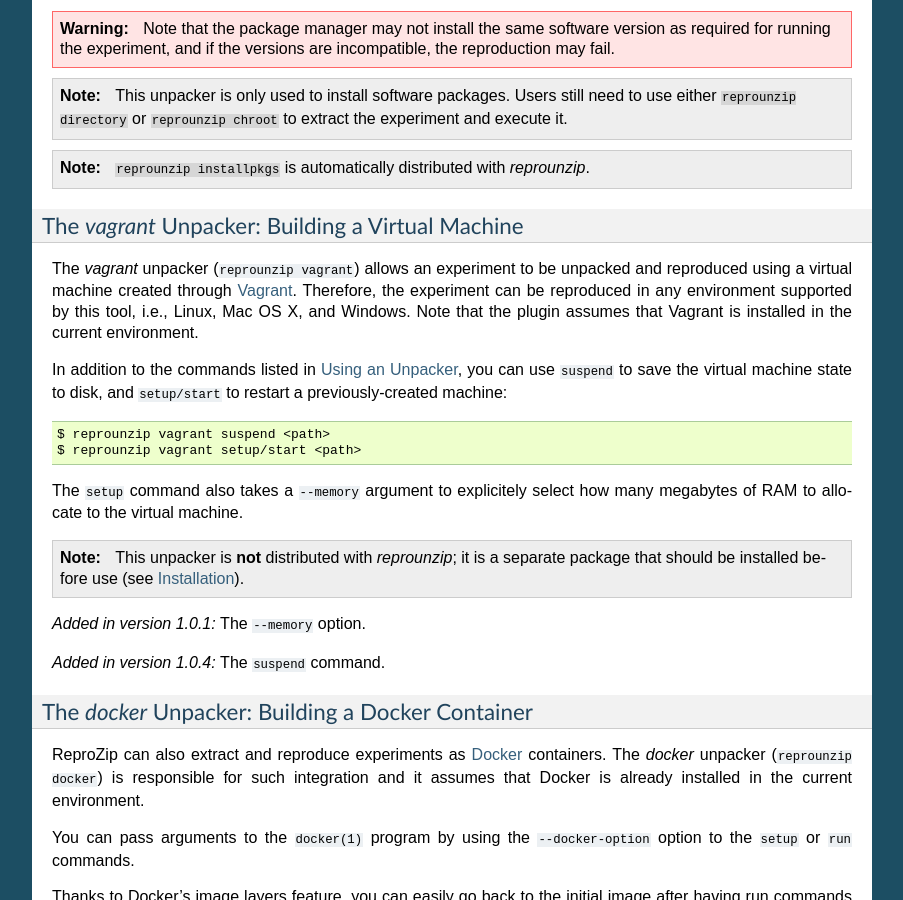
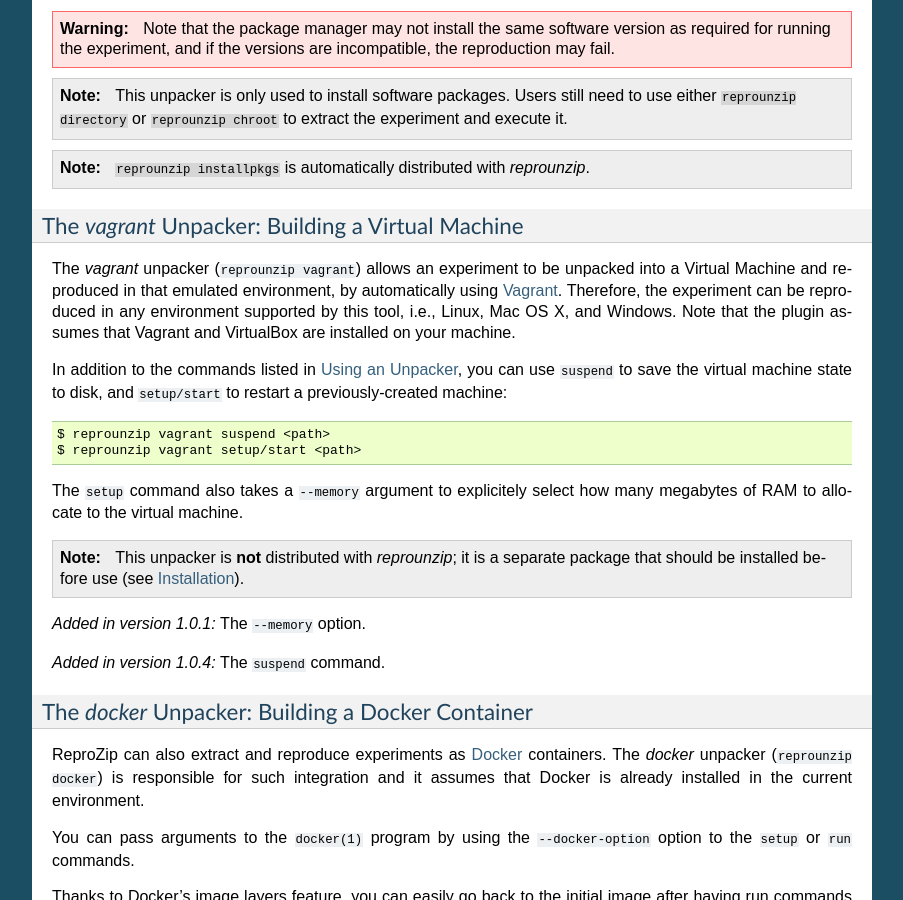
Before and after one commit to VIDA-NYU/reprozip, a Sphinx documentation site: the page built from docs/unpacking.rst, in a window 1280 px wide and 900 px high, scrolled down 4116 px. Shown: the whole window, without its empty margins (198-1101 px from the left). Built offline with Sphinx 7.4.7, drawn with Linux system fonts in a browser that asks for light colours.

Commit message:
[DOC] Make it clear what reprounzip-vagrant does

```diff
--- a/docs/unpacking.rst
+++ b/docs/unpacking.rst
@@ -183,7 +183,7 @@
 The `vagrant` Unpacker: Building a Virtual Machine
 ++++++++++++++++++++++++++++++++++++++++++++++++++
 
-The *vagrant* unpacker (``reprounzip vagrant``) allows an experiment to be unpacked and reproduced using a virtual machine created through `Vagrant <https://www.vagrantup.com/>`__. Therefore, the experiment can be reproduced in any environment supported by this tool, i.e., Linux, Mac OS X, and Windows. Note that the plugin assumes that Vagrant is installed in the current environment.
+The *vagrant* unpacker (``reprounzip vagrant``) allows an experiment to be unpacked into a Virtual Machine and reproduced in that emulated environment, by automatically using `Vagrant <https://www.vagrantup.com/>`__. Therefore, the experiment can be reproduced in any environment supported by this tool, i.e., Linux, Mac OS X, and Windows. Note that the plugin assumes that Vagrant and VirtualBox are installed on your machine.
 
 In addition to the commands listed in :ref:`unpacker-commands`, you can use ``suspend`` to save the virtual machine state to disk, and ``setup/start`` to restart a previously-created machine::
 
```
